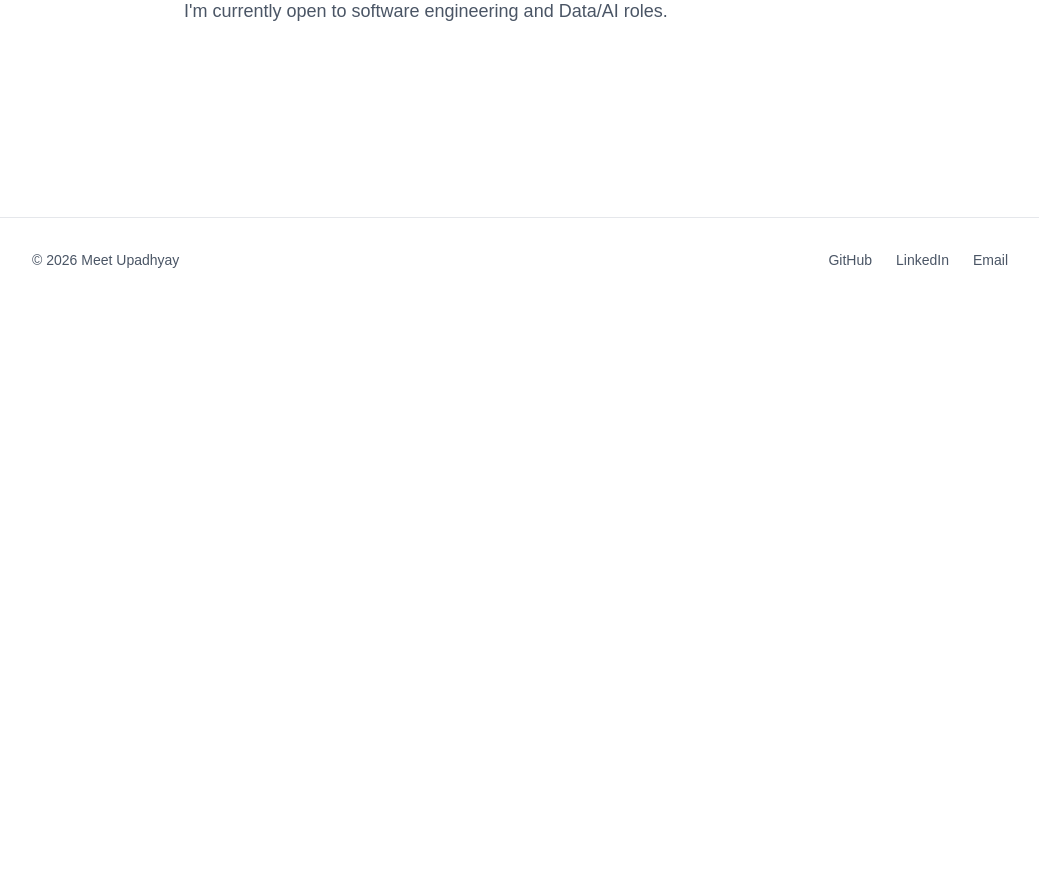
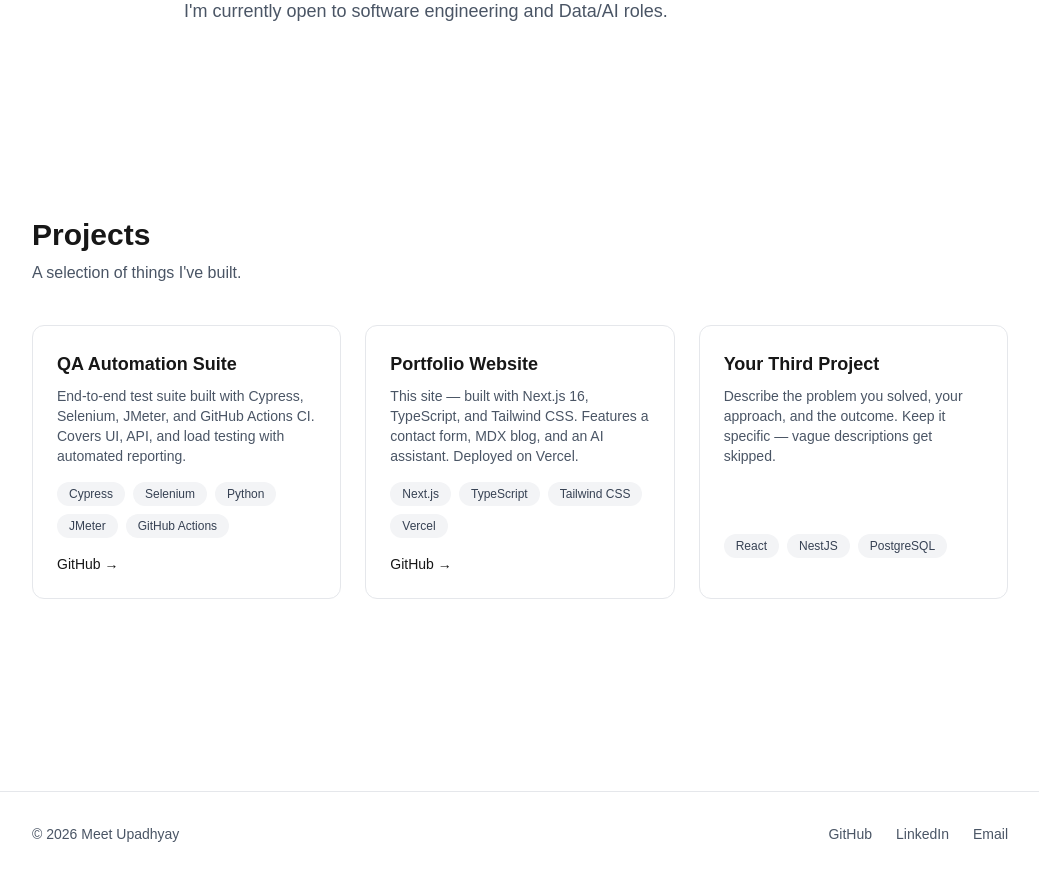
Before and after one commit to meetfullstack/portfolio, a Next.js app: page / in a window 1280 px wide. Shown: the part 1060-1936 px from the top of the page, without its empty margins (120-1159 px from the left). Before the commit the page ends 1362 px from the top, so only its background shows below. Built offline with nearby package versions, Linux system fonts and the light colour scheme.

Commit message:
Add projects section

```diff
--- a/app/page.tsx
+++ b/app/page.tsx
@@ -1,4 +1,5 @@
 import About from "@/components/About";
+import Projects from "@/components/Projects";
 
 export default function Home() {
   return (
@@ -32,6 +33,7 @@ export default function Home() {
       </section>
 
       <About />
+      <Projects />
     </>
   );
 }
--- /dev/null
+++ b/components/Projects.tsx
@@ -0,0 +1,82 @@
+const projects = [
+  {
+    title: "QA Automation Suite",
+    description:
+      "End-to-end test suite built with Cypress, Selenium, JMeter, and GitHub Actions CI. Covers UI, API, and load testing with automated reporting.",
+    tech: ["Cypress", "Selenium", "Python", "JMeter", "GitHub Actions"],
+    github: "https://github.com/meetfullstack",
+    live: "",
+  },
+  {
+    title: "Portfolio Website",
+    description:
+      "This site — built with Next.js 16, TypeScript, and Tailwind CSS. Features a contact form, MDX blog, and an AI assistant. Deployed on Vercel.",
+    tech: ["Next.js", "TypeScript", "Tailwind CSS", "Vercel"],
+    github: "https://github.com/meetfullstack/portfolio",
+    live: "",
+  },
+  {
+    title: "Your Third Project",
+    description:
+      "Describe the problem you solved, your approach, and the outcome. Keep it specific — vague descriptions get skipped.",
+    tech: ["React", "NestJS", "PostgreSQL"],
+    github: "",
+    live: "",
+  },
+];
+
+export default function Projects() {
+  return (
+    <section id="projects" className="mx-auto max-w-5xl px-6 py-24">
+      <h2 className="text-3xl font-bold">Projects</h2>
+      <p className="mt-2 text-gray-600">
+        A selection of things I&apos;ve built.
+      </p>
+      <div className="mt-10 grid gap-6 sm:grid-cols-2 lg:grid-cols-3">
+        {projects.map((project) => (
+          <div
+            key={project.title}
+            className="flex flex-col rounded-xl border border-gray-200 p-6 hover:border-gray-400 transition-colors"
+          >
+            <h3 className="text-lg font-semibold">{project.title}</h3>
+            <p className="mt-2 flex-1 text-sm text-gray-600">
+              {project.description}
+            </p>
+            <ul className="mt-4 flex flex-wrap gap-2">
+              {project.tech.map((t) => (
+                <li
+                  key={t}
+                  className="rounded-full bg-gray-100 px-3 py-1 text-xs font-medium text-gray-700"
+                >
+                  {t}
+                </li>
+              ))}
+            </ul>
+            <div className="mt-4 flex gap-4 text-sm font-medium">
+              {project.github && (
+                <a
+                  href={project.github}
+                  target="_blank"
+                  rel="noopener noreferrer"
+                  className="hover:underline"
+                >
+                  GitHub →
+                </a>
+              )}
+              {project.live && (
+                <a
+                  href={project.live}
+                  target="_blank"
+                  rel="noopener noreferrer"
+                  className="hover:underline"
+                >
+                  Live →
+                </a>
+              )}
+            </div>
+          </div>
+        ))}
+      </div>
+    </section>
+  );
+}
--- a/package.json
+++ b/package.json
@@ -11,7 +11,9 @@
   "dependencies": {
     "next": "16.2.9",
     "react": "19.2.4",
-    "react-dom": "19.2.4"
+    "react-dom": "19.2.4",
+    "resend": "^6.12.4",
+    "zod": "^4.4.3"
   },
   "devDependencies": {
     "@tailwindcss/postcss": "^4",
```
Also changed, not shown: 1 other file (tests, documents, lock files or other folders).
